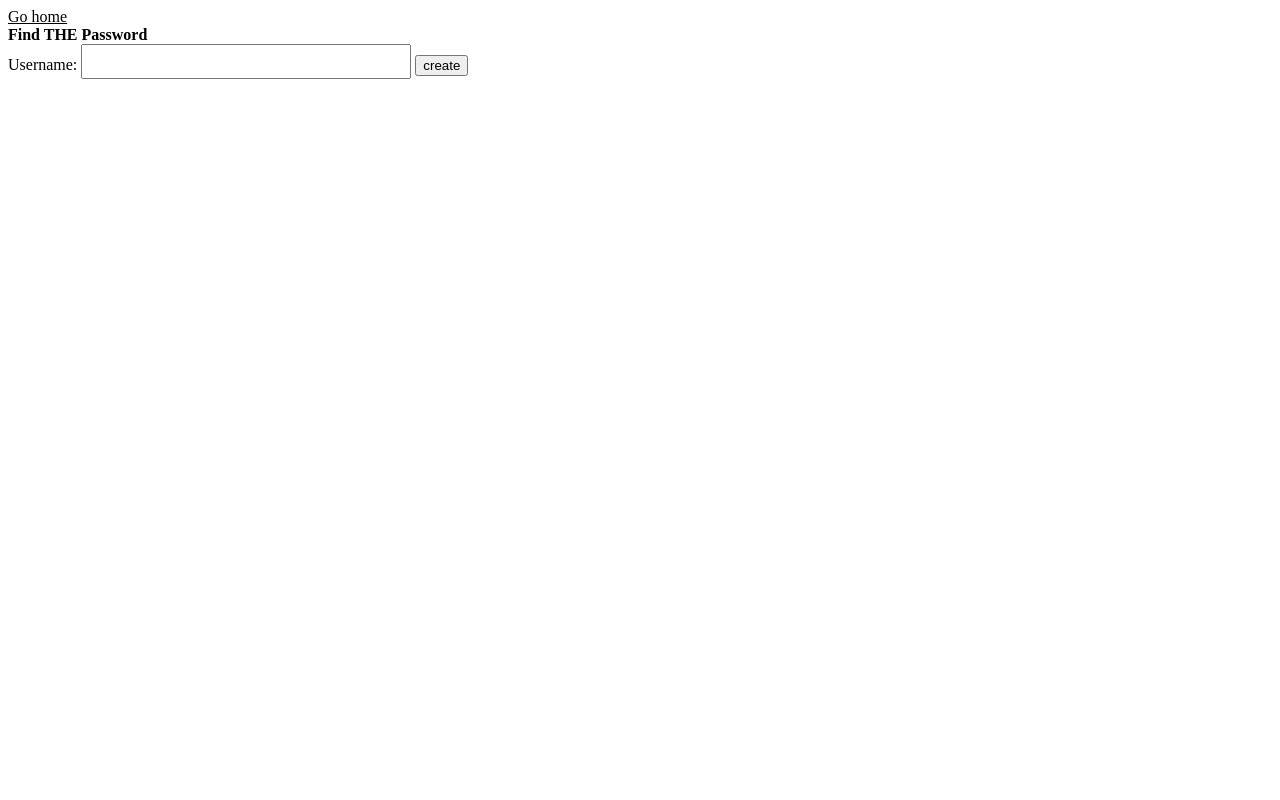
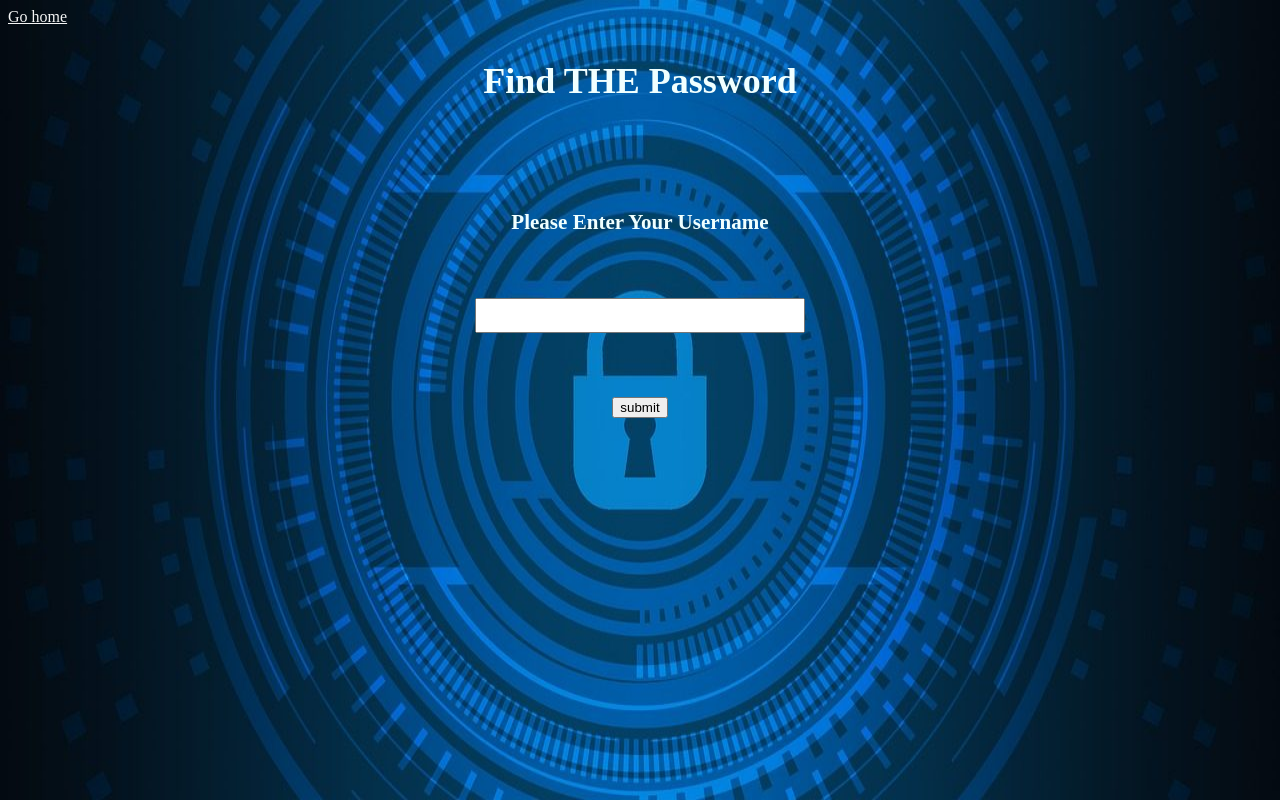
Before and after one commit to eliogilvy/4710_ctf, a plain HTML site: page pages/task12.html in a window 1280 px wide. Drawn offline with Linux system fonts and the light colour scheme.

Commit message:
added style for task12

```diff
--- a/pages/task12.html
+++ b/pages/task12.html
@@ -5,19 +5,29 @@
     <meta charset="UTF-8">
     <title>Task 12</title>
 </head>
-<body>
-    <a class="gohome" href="../index.html">Go home</a>
+<body class="passwords">
+    <a class="gohome" href="../index.html" style="color: whitesmoke">Go home</a>
 
     <script type="text/javascript" src="../js_scripts/task12Script.js"></script>
-    <div>
-        <b>Find THE Password</b>
+    <div class="center">
+        <h1>Find THE Password</h1>
+        <br/>
+        <br/>
+        <br/>
         <form name="PasswordField" action="">
-            Username:
+            <h3>Please Enter Your Username</h3>
+            <br/>
+            <br/>
             <input type="username" id="username" name="username" style="font-size: 25px">
-            <input type="button" value="create" onclick="isValid();">
+            <br/>
+            <br/>
+            <br/>
+            <br/>
+            <input type="button" value="submit" onclick="isValid();">
+
         </form>
     </div>
-    <div>
+    <div class="center">
         <b id="answer"></b>
     </div>
 
--- a/site.css
+++ b/site.css
@@ -79,3 +79,10 @@ div.task3{
     background-attachment: fixed;
     background-size: 100% 100%;
 }
+
+.passwords{
+    background-image: url('password_bg.jpg');
+    background-repeat: no-repeat;
+    background-attachment: fixed;
+    background-size: 100% 100%;
+}
```
Also changed, not shown: password_bg.jpg (added).
